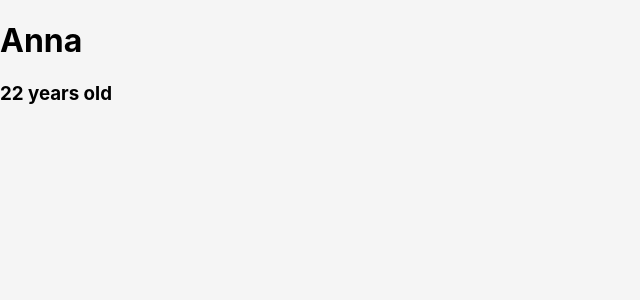
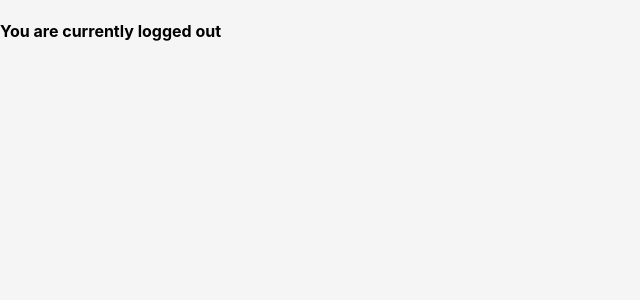
Before and after one commit to annalam91/React, a React (Create React App) app: page / in a window 1280 px wide. Shown: the top 300 px of the page, without its empty margins (0-640 px from the left). Built offline with nearby package versions, Linux system fonts and the light colour scheme.

Commit message:
Completed react states challenge successfully. Demo working

```diff
--- a/src/App.js
+++ b/src/App.js
@@ -5,16 +5,20 @@ class App extends Component {
   constructor() {
     super()
     this.state = {
-      name: "Anna",
-      age: 22
+      isLoggedIn: false
     }
   }
 
   render() {
+    let displayText = "";
+    if(this.state.isLoggedIn){
+      displayText = "in"
+    } else {
+      displayText = "out"
+    }
     return (
       <div>
-        <h1>{this.state.name}</h1>
-        <h3>{this.state.age} years old</h3>
+        <h4>You are currently logged {displayText}</h4>
       </div>
     )
   }
```
